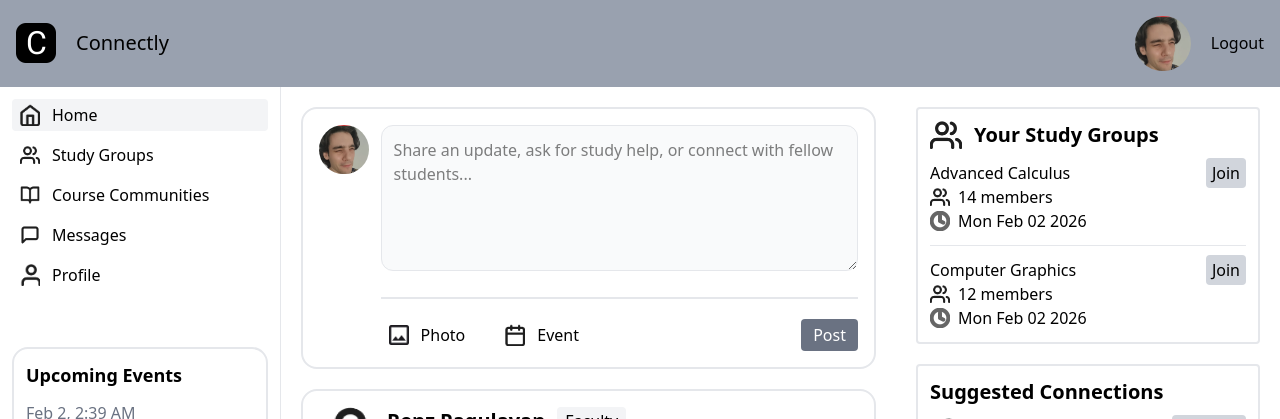
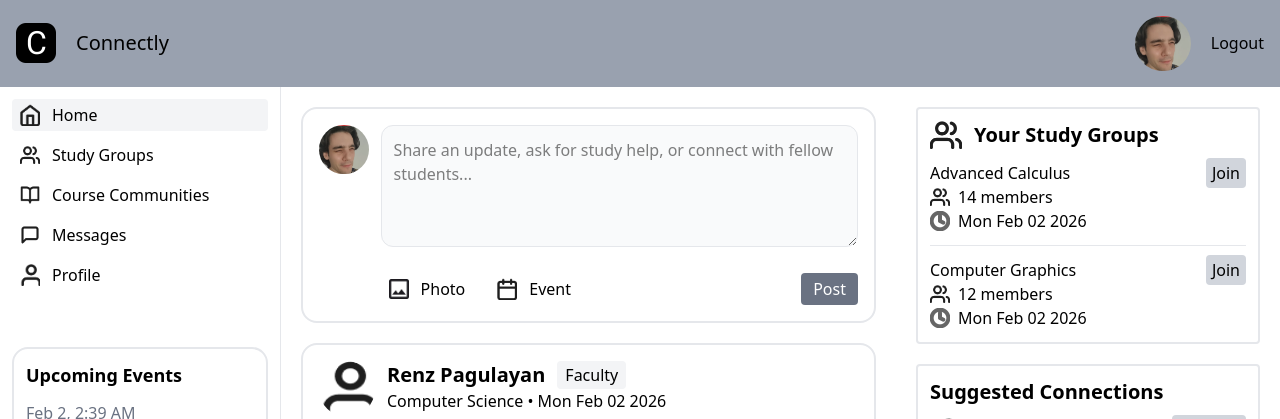
Before and after one commit to larongbingo/MO.IT120, a React (Vite) app: page /app in a window 1280 px wide. Shown: the top 419 px of the page. Built offline with nearby package versions, Linux system fonts and the light colour scheme.

Commit message:
feat: generate inserting new posts

```diff
--- a/src/app/AppPage.tsx
+++ b/src/app/AppPage.tsx
@@ -1,43 +1,101 @@
+import React, { useRef, useState } from "react";
 import profilePicture from "../assets/profile pic.png";
-import photo from "../assets/Photo.png";
+import photoIcon from "../assets/Photo.png";
 import calendar from "../assets/Calendar.png";
-import Posts from "./components/Post";
+import Posts, { defaultPosts, type PostProps } from "./components/Post";
 import SuggestionsSidebar from "./components/SuggestionsSidebar.tsx";
 
 
 function AppPage() {
+    const [posts, setPosts] = useState<PostProps[]>(defaultPosts);
+
+    const handleAddPost = (content: string, imageBase64?: string) => {
+        const newPost: PostProps = {
+            id: Date.now(),
+            user: {
+                name: "You",
+                course: "Student",
+                profilePicture: profilePicture,
+                affiliation: "You"
+            },
+            post: content,
+            image: imageBase64,
+            likes: 0,
+            comments: 0,
+            datePosted: new Date()
+        };
+        setPosts(prev => [newPost, ...prev]);
+    };
+
     return (
         <main className="flex-1 mx-auto flex xl:container xl:mx-auto">
             <div className="p-5 w-full space-y-5">
-                <AddPostForm/>
-                <Posts />
+                <AddPostForm onAdd={handleAddPost}/>
+                <Posts posts={posts} />
             </div>
             <SuggestionsSidebar/>
         </main>
     )
 }
 
-function AddPostForm() {
+function AddPostForm({ onAdd }: { onAdd: (content: string, imageBase64?: string) => void }) {
+    const [content, setContent] = useState("");
+    const [imageBase64, setImageBase64] = useState<string | undefined>(undefined);
+    const fileInputRef = useRef<HTMLInputElement | null>(null);
+
+    const openFilePicker = () => {
+        fileInputRef.current?.click();
+    };
+
+    const handleFileChange: React.ChangeEventHandler<HTMLInputElement> = (e) => {
+        const file = e.target.files?.[0];
+        if (!file) return;
+        const reader = new FileReader();
+        reader.onload = () => {
+            const result = reader.result as string;
+            setImageBase64(result);
+        };
+        reader.readAsDataURL(file);
+    };
+
+    const submit = (e: React.FormEvent) => {
+        e.preventDefault();
+        if (!content.trim() && !imageBase64) return;
+        onAdd(content.trim(), imageBase64);
+        setContent("");
+        setImageBase64(undefined);
+        if (fileInputRef.current) fileInputRef.current.value = "";
+    };
+
     return (
-        <form action="" id="createPost" className="rounded-2xl border-2 border-gray-200 p-4 flex space-x-3">
+        <form onSubmit={submit} id="createPost" className="rounded-2xl border-2 border-gray-200 p-4 flex space-x-3 bg-white">
             <div>
                 <img src={profilePicture} alt="Profile Picture" className="rounded-full w-14"/>
             </div>
-            <div className="w-full space-y-5">
-                        <textarea name="Message" id="Message" rows={5}
-                                  placeholder="Share an update, ask for study help, or connect with fellow students..."
-                                  className="flex-1 rounded-xl w-full border-1 bg-gray-50 border-gray-200 p-3"></textarea>
-                <hr className="border-gray-200 border-1"/>
-                <div className="flex items-center justify-between">
-                    <div className="flex items-center space-x-6">
-                        <a href="" className="flex items-center space-x-3 rounded hover:bg-gray-300 px-2 py-1">
-                            <img src={photo} alt="Photo Logo" className="w-5"/>
+            <div className="w-full space-y-3">
+                <textarea name="Message" id="Message" rows={4}
+                          value={content}
+                          onChange={e => setContent(e.target.value)}
+                          placeholder="Share an update, ask for study help, or connect with fellow students..."
+                          className="flex-1 rounded-xl w-full border-1 bg-gray-50 border-gray-200 p-3"></textarea>
+
+                {imageBase64 && (
+                    <div className="rounded-md overflow-hidden border border-gray-200">
+                        <img src={imageBase64} alt="Preview" className="w-full object-cover" />
+                    </div>
+                )}
+
+                <div className="flex items-center justify-between pt-2">
+                    <div className="flex items-center space-x-4">
+                        <button type="button" onClick={openFilePicker} className="flex items-center space-x-3 rounded hover:bg-gray-300 px-2 py-1">
+                            <img src={photoIcon} alt="Photo Logo" className="w-5"/>
                             <span>Photo</span>
-                        </a>
-                        <a href="" className="flex items-center space-x-3 rounded hover:bg-gray-300 px-2 py-1">
+                        </button>
+                        <input ref={fileInputRef} type="file" accept="image/*" onChange={handleFileChange} className="hidden" />
+                        <button type="button" className="flex items-center space-x-3 rounded hover:bg-gray-300 px-2 py-1">
                             <img src={calendar} alt="Event Logo" className="w-5"/>
                             <span>Event</span>
-                        </a>
+                        </button>
                     </div>
                     <button type="submit"
                             className="rounded bg-gray-500 hover:bg-gray-600 px-3 py-1 text-white">Post
--- a/src/app/components/Post.tsx
+++ b/src/app/components/Post.tsx
@@ -62,13 +62,7 @@ function Post({ user, post, image, likes, comments, datePosted }: PostProps) {
     );
 }
 
-interface PostsProps {
-    posts?: PostProps[]
-}
-function Posts({ posts }: PostsProps) {
-
-    if (!posts) {
-        posts = [
+export const defaultPosts: PostProps[] = [
     {
         id: 1,
         user: { name: "Renz Pagulayan", course: "Computer Science", profilePicture: userPhoto, affiliation: "Faculty" },
@@ -127,11 +121,19 @@ function Posts({ posts }: PostsProps) {
         datePosted: new Date()
     },
 ];
+
+interface PostsProps {
+    posts?: PostProps[]
+}
+function Posts({ posts }: PostsProps) {
+
+    if (!posts) {
+        posts = defaultPosts;
     }
 
     return (
         <div className="space-y-5">
-            {posts.map((post, _) => (
+            {posts.map((post) => (
                 <Post key={post.id} {...post} />
             ))}
         </div>
```
Lines whose indentation alone changed are shown as unchanged.
